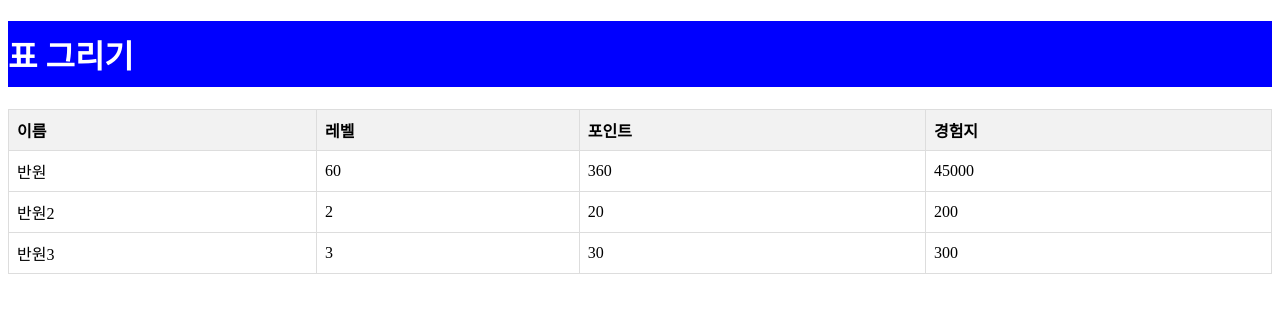
After one commit to KimDongHyun0907/Sesac_openAI, a Flask app: page /index_table in a window 1280 px wide. The commit adds this page. Shown: the top 313 px of the page. Run offline with Flask 3, Linux system fonts and the light colour scheme.

Commit message:
Add files via upload

```diff
--- a/HTML/flask_crawling_2/app.py
+++ b/HTML/flask_crawling_2/app.py
@@ -2,14 +2,18 @@ from flask import Flask, render_template
 
 app = Flask(__name__)
 
-@app.route('/')
-def index():
-    datas = [
+datas = [
         {'name': '반원', 'level': 60, 'point': 360, 'exp' : 45000},
         {'name': '반원2', 'level': 2, 'point': 20, 'exp' : 200},
         {'name': '반원3', 'level': 3, 'point': 30, 'exp' : 300}
     ]
+@app.route('/')
+def index():
     return render_template('index.html', datas = datas)
+
+@app.route('/index_table')
+def index_table():
+    return render_template('index_table.html', datas = datas)
 
 if __name__=="__main__":
     app.run(debug=True)
--- a/HTML/flask_crawling_2/static/css/style.css
+++ b/HTML/flask_crawling_2/static/css/style.css
@@ -4,3 +4,18 @@ h1{
     padding-top: 10px;
     padding-bottom: 10px;
 }
+table {
+    width: 100%;
+    border-collapse: collapse;
+    margin-bottom: 30px;
+}
+
+th, td {
+    border: 1px solid #ddd;
+    padding: 8px;
+    text-align: left;
+}
+
+th {
+    background-color: #f2f2f2;
+}
--- /dev/null
+++ b/HTML/flask_crawling_2/templates/index_table.html
@@ -0,0 +1,32 @@
+<!DOCTYPE html>
+<html lang="en">
+<head>
+    <meta charset="UTF-8">
+    <meta name="viewport" content="width=device-width, initial-scale=1.0">
+    <link rel="stylesheet" href="../static/css/style.css">
+    <title>index_table</title>
+</head>
+<body>
+    <h1>표 그리기</h1>
+    <table>
+        <thead>
+            <tr>
+                <th>이름</th>
+                <th>레벨</th>
+                <th>포인트</th>
+                <th>경험지</th>
+            </tr>
+        </thead>
+        <tbody>
+            {% for item in datas %}
+            <tr>
+                <td>{{item['name']}}</td>
+                <td>{{item['level']}}</td>
+                <td>{{item['point']}}</td>
+                <td>{{item['exp']}}</td>
+            </tr>
+            {% endfor %}
+        </tbody>
+    </table>
+</body>
+</html>
```
